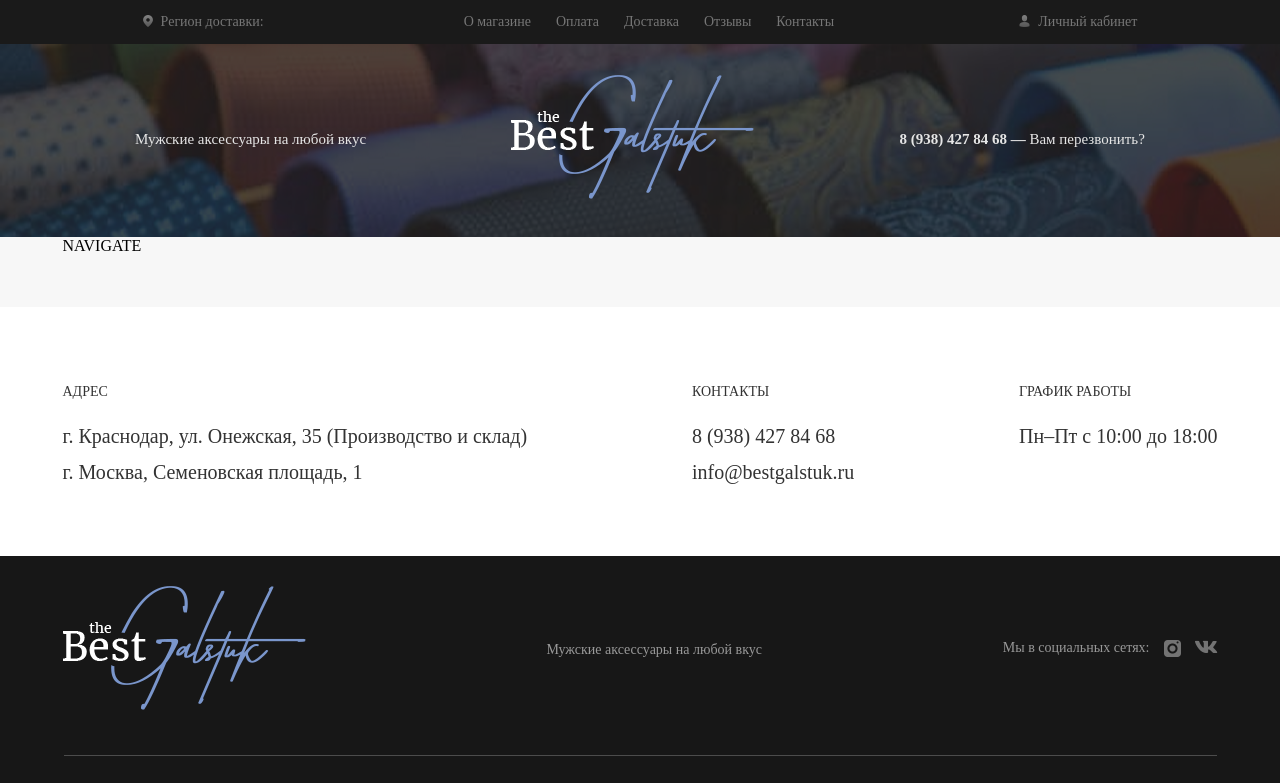
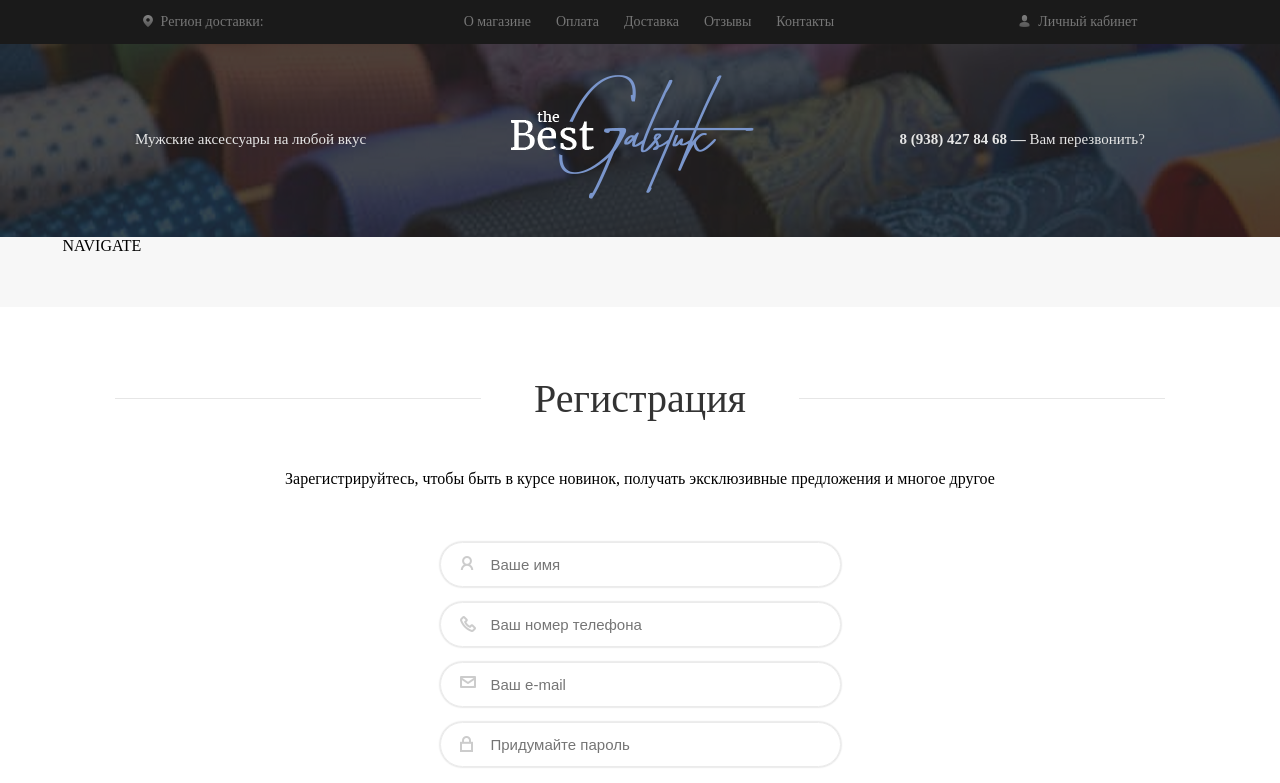
Before and after one commit to NadineMad/theBestGalstuk, a plain HTML site: page registration.html in a window 1280 px wide. Shown: the top 783 px of the page. Drawn offline with nearby package versions, Linux system fonts and the light colour scheme.

Commit message:
registration-page

```diff
--- a/registration.html
+++ b/registration.html
@@ -51,7 +51,35 @@
             NAVIGATE
         </div>
     </div>
+    <div class="container">
+        <div class="registration">
+            <div class="registration__title">
+                <hr class="registration-line">
+                <div class="registration__title-text">Регистрация</div>
+                <hr class="registration-line">
+            </div>
+            <div class="registration__subtitle">
+                <div class="registration__subtitle-text">Зарегистрируйтесь, чтобы быть в курсе новинок, получать
+                    эксклюзивные предложения и многое другое
+                </div>
+            </div>
+            <div class="registration__form">
+                <div class="registration__form-name">
+                    <input class="registration__form-name-input" type="text" name="" placeholder="Ваше имя">
+                </div>
+                <div class="registration__form-phone">
+                    <input class="registration__form-phone-input" type="number" name="" placeholder="Ваш номер телефона">
+                </div>
+                <div class="registration__form-email">
+                    <input class="registration__form-email-input" type="text" name="" placeholder="Ваш e-mail">
+                </div>
+                <div class="registration__form-password">
+                    <input class="registration__form-password-input" type="text" name="" placeholder="Придумайте пароль">
+                </div>
+            </div>
 
+        </div>
+    </div>
 
 
     <div class="container">
--- a/style/style.css
+++ b/style/style.css
@@ -1,5 +1,9 @@
 body {
     margin: 0 auto;
+}
+@font-face {
+    src: 'Merriweather-bold';
+
 }
 /* HEADER */
 .header {
@@ -675,55 +679,49 @@ main {
     justify-content: center;
 }
 .account__sing-in-email-input {
-    background-image: url(../img/Envelope.png);
-    background-repeat: no-repeat;
-    background-position: left;
-    text-align: center;
+    background: url(../img/iconletter.png) no-repeat scroll 19px 13px;
+    padding-left: 50px;
+    text-align: left;
     font-size: 15px;
-    text-decoration: none;
+    text-decoration:none;
+    text-align: left;
     height: 41px;
-    width: 353px;
-    border: solid 0.2px #ebebeb;
-    -webkit-border-radius: 50px;
-    -moz-border-radius: 50px;
+    width: 347px;
+    border:solid 0.1px #ebebeb;
+    -webkit-border-radius:50px;
+    -moz-border-radius:50px;
     border-radius: 50px;
-    font: 18px Arial,
-        Helvetica,
-        sans-serif;
-    font-weight: bold;
-    color: #b2b2b2;
-    background: #ffffff;
-    -webkit-box-shadow: 0px 0px 2px #bababa,
-        inset 0px 0px 1px #ffffff;
+    font: 15px Arial;
+    color:#b2b2b2;
+    /* background:#ffffff; */
+    -webkit-box-shadow:0px 0px 2px #bababa,
+    inset 0px 0px 1px #ffffff;
     -moz-box-shadow: 0px 0px 2px #bababa,
-        inset 0px 0px 1px #ffffff;
-    box-shadow: 0px 0px 2px #bababa,
-        inset 0px 0px 1px #ffffff;
+    inset 0px 0px 1px #ffffff;
+    box-shadow:0px 0px 2px #bababa,
+    inset 0px 0px 1px #ffffff;
 }
 .account__sing-in-password-input {
-      background-image: url(../img/Envelope.png);
-      background-repeat: no-repeat;
-      background-position: left;
-      text-align: center;
+      background: url(../img/iconpassword.png) no-repeat scroll 19px 13px;
+      padding-left: 50px;
+      text-align: left;
       font-size: 15px;
-      text-decoration: none;
+      text-decoration:none;
+      text-align: left;
       height: 41px;
-      width: 353px;
-      border: solid 0.1px #ebebeb;
-      -webkit-border-radius: 50px;
-      -moz-border-radius: 50px;
+      width: 347px;
+      border:solid 0.1px #ebebeb;
+      -webkit-border-radius:50px;
+      -moz-border-radius:50px;
       border-radius: 50px;
-      font: 18px Arial,
-      Helvetica,
-      sans-serif;
-      font-weight: bold;
-      color: #b2b2b2;
-      background: #ffffff;
-      -webkit-box-shadow: 0px 0px 2px #bababa,
+      font: 15px Arial;
+      color:#b2b2b2;
+      /* background:#ffffff; */
+      -webkit-box-shadow:0px 0px 2px #bababa,
       inset 0px 0px 1px #ffffff;
       -moz-box-shadow: 0px 0px 2px #bababa,
       inset 0px 0px 1px #ffffff;
-      box-shadow: 0px 0px 2px #bababa,
+      box-shadow:0px 0px 2px #bababa,
       inset 0px 0px 1px #ffffff;
 }
 .account__sign-in-password {
@@ -789,3 +787,143 @@ main {
     height: 1px;
     background-color: #e6e6e6;
 }
+
+/* REGISTRATION */
+.registration {
+    display: flex;
+    flex-direction: column;
+}
+.registration__title {
+display: flex;
+flex-direction: row;
+justify-content: space-around;
+align-items: center;
+padding-top: 68px;
+}
+.registration-line {
+    border: none;
+    width: 366px;
+    height: 1px;
+    background-color: #e6e6e6;
+}
+.registration__title-text {
+    font-size: 40px;
+    color: #333333;
+    font-family: ;
+}
+.registration__subtitle {
+    padding-top: 48px;
+    display: flex;
+    justify-content: center;
+}
+.registration__form {
+    padding-top: 54px;
+    display: flex;
+    flex-direction: column;
+    justify-content: center;
+    text-align: center;
+
+}
+.registration__form-name {
+
+}
+.registration__form-phone {
+padding-top: 15px;
+}
+.registration__form-email {
+padding-top: 15px;
+}
+.registration__form-password {
+padding-top: 15px;
+}
+.registration__form-name-input {
+    background: url(../img/iconname.png) no-repeat scroll 19px 13px;
+    padding-left: 50px;
+    text-align: left;
+    text-decoration:none;
+    text-align: left;
+    height: 41px;
+    width: 347px;
+    border:solid 0.1px #ebebeb;
+    -webkit-border-radius:50px;
+    -moz-border-radius:50px;
+    border-radius: 50px;
+    font: 15px Arial;
+    color:#b2b2b2;
+    /* background:#ffffff; */
+    -webkit-box-shadow:0px 0px 2px #bababa,
+    inset 0px 0px 1px #ffffff;
+    -moz-box-shadow: 0px 0px 2px #bababa,
+    inset 0px 0px 1px #ffffff;
+    box-shadow:0px 0px 2px #bababa,
+    inset 0px 0px 1px #ffffff;
+}
+.registration__form-phone-input {
+    background: url(../img/iconphone.png) no-repeat scroll 19px 13px;
+    padding-left: 50px;
+    text-align: left;
+    font-size: 15px;
+    text-decoration:none;
+    text-align: left;
+    height: 41px;
+    width: 347px;
+    border:solid 0.1px #ebebeb;
+    -webkit-border-radius:50px;
+    -moz-border-radius:50px;
+    border-radius: 50px;
+    font: 15px Arial;
+    color:#b2b2b2;
+    /* background:#ffffff; */
+    -webkit-box-shadow:0px 0px 2px #bababa,
+    inset 0px 0px 1px #ffffff;
+    -moz-box-shadow: 0px 0px 2px #bababa,
+    inset 0px 0px 1px #ffffff;
+    box-shadow:0px 0px 2px #bababa,
+    inset 0px 0px 1px #ffffff;
+}
+.registration__form-email-input {
+    background: url(../img/iconletter.png) no-repeat scroll 19px 13px;
+    padding-left: 50px;
+    text-align: left;
+    font-size: 15px;
+    text-decoration:none;
+    text-align: left;
+    height: 41px;
+    width: 347px;
+    border:solid 0.1px #ebebeb;
+    -webkit-border-radius:50px;
+    -moz-border-radius:50px;
+    border-radius: 50px;
+    font: 15px Arial;
+    color:#b2b2b2;
+    /* background:#ffffff; */
+    -webkit-box-shadow:0px 0px 2px #bababa,
+    inset 0px 0px 1px #ffffff;
+    -moz-box-shadow: 0px 0px 2px #bababa,
+    inset 0px 0px 1px #ffffff;
+    box-shadow:0px 0px 2px #bababa,
+    inset 0px 0px 1px #ffffff;
+}
+.registration__form-password-input {
+    background: url(../img/iconpassword.png) no-repeat scroll 19px 13px;
+    padding-left: 50px;
+    text-align: left;
+    text-decoration:none;
+    text-align: left;
+    height: 41px;
+    width: 347px;
+    border:solid 0.1px #ebebeb;
+    -webkit-border-radius:50px;
+    -moz-border-radius:50px;
+    border-radius: 50px;
+    font: 15px Arial;
+    color:#b2b2b2;
+    /* background:#ffffff; */
+    -webkit-box-shadow:0px 0px 2px #bababa,
+    inset 0px 0px 1px #ffffff;
+    -moz-box-shadow: 0px 0px 2px #bababa,
+    inset 0px 0px 1px #ffffff;
+    box-shadow:0px 0px 2px #bababa,
+    inset 0px 0px 1px #ffffff;
+}
+input { font-size: 18px; }
```
Also changed, not shown: authorization.html (+0 -1 lines), fonts/Merriweather-Bold.ttf (added), fonts/Merriweather-Regular.ttf (added), fonts/MuseoSansBold.ttf (added), fonts/MuseoSansMedium.ttf (added), fonts/MuseoSansRegular.ttf (added).
